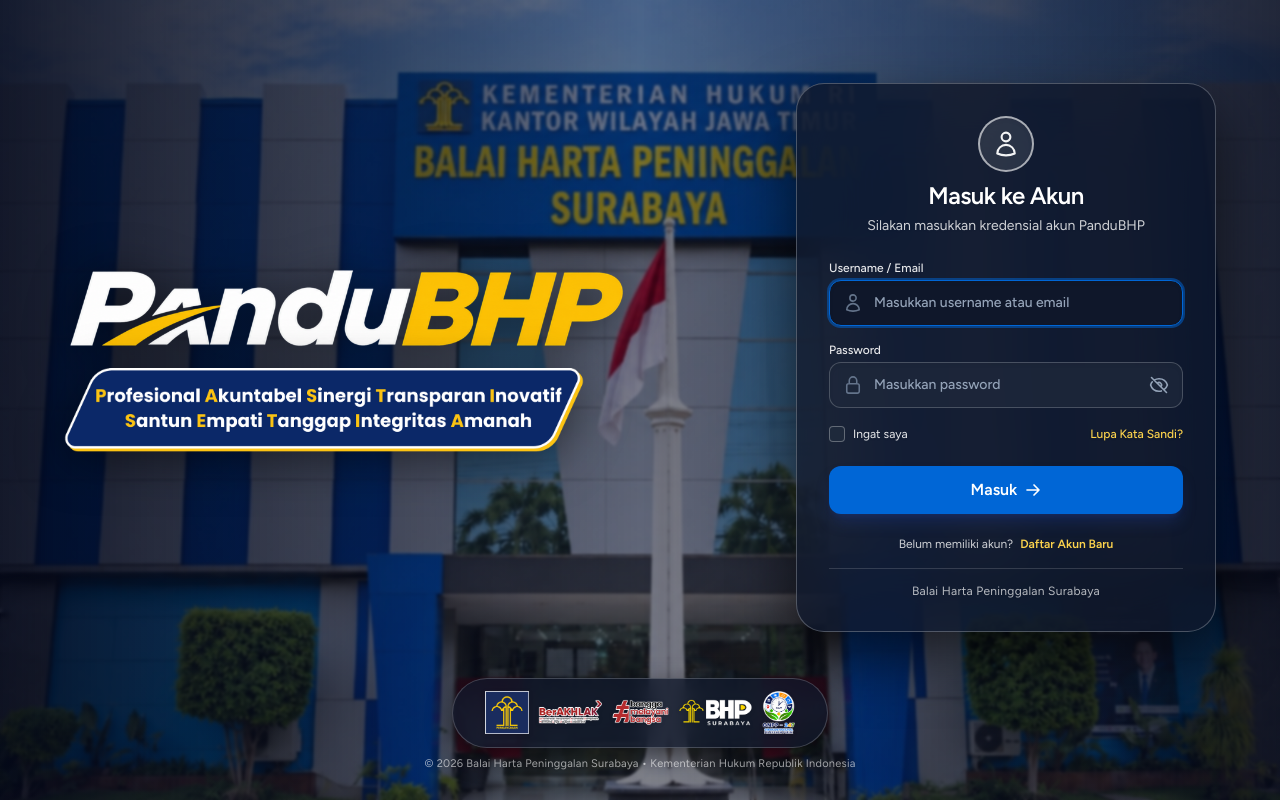
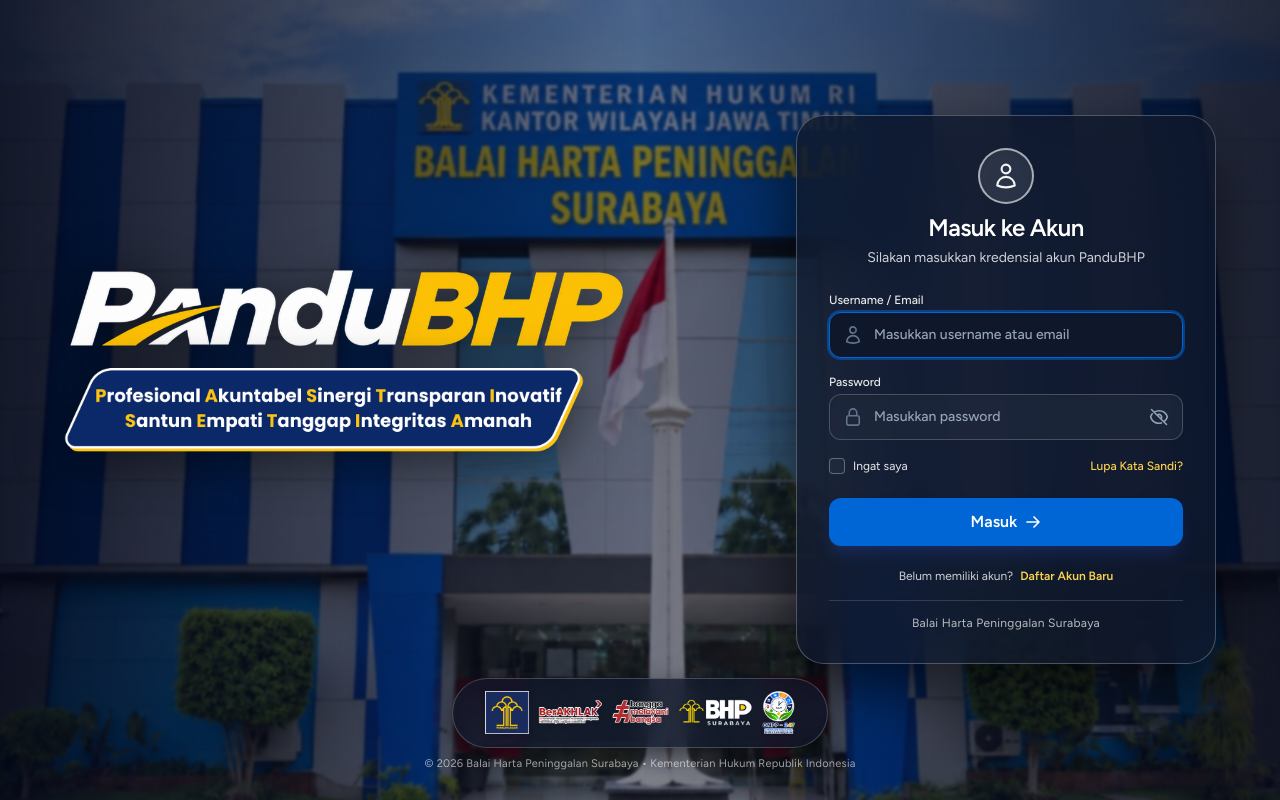
Before and after one commit to BHP-Surabaya/BHP-pandu, a Laravel app: page /login in a window 1280 px wide. Run offline with Laravel 12, Linux system fonts and the light colour scheme; style sheets or scripts are compiled from the project's sources; some libraries are stand-ins or nearby versions.

Commit message:
style(auth): lower login card position slightly on large screens for balanced alignment

```diff
--- a/resources/views/auth/login.blade.php
+++ b/resources/views/auth/login.blade.php
@@ -34,7 +34,7 @@
             </div>
 
             <!-- Right Side: Frosted Glass Login Card (Solid Contrast) -->
-            <div class="w-full max-w-[420px] lg:max-w-[390px] xl:max-w-[420px] flex-shrink-0">
+            <div class="w-full max-w-[420px] lg:max-w-[390px] xl:max-w-[420px] flex-shrink-0 lg:translate-y-7 tall:lg:translate-y-8 transition-transform">
                 <div class="relative backdrop-blur-2xl bg-slate-900/75 border border-white/25 rounded-2xl sm:rounded-[24px] tall:rounded-[28px] p-5 sm:p-6 tall:p-8 shadow-[0_25px_60px_rgba(0,0,0,0.6)] transition-all duration-300 hover:border-white/35"
                      x-data="{ showPassword: false }">
 
```
